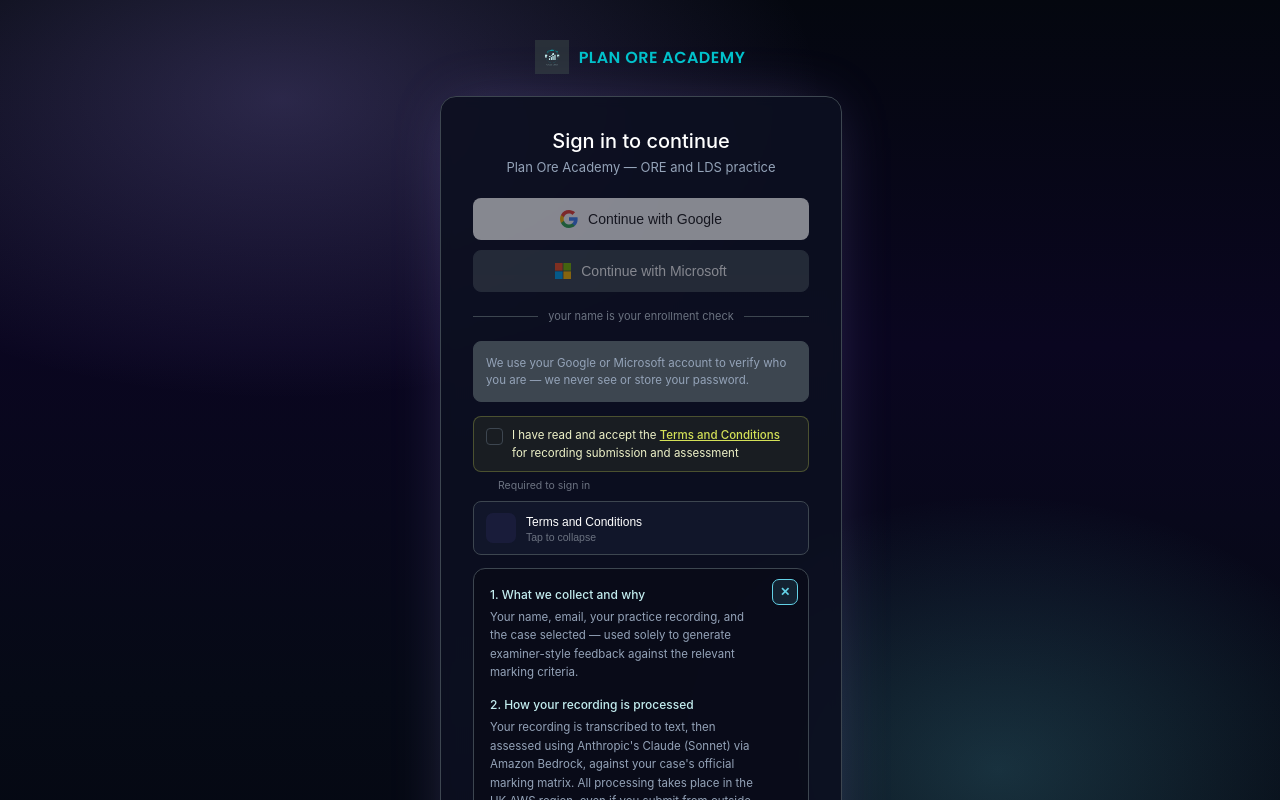
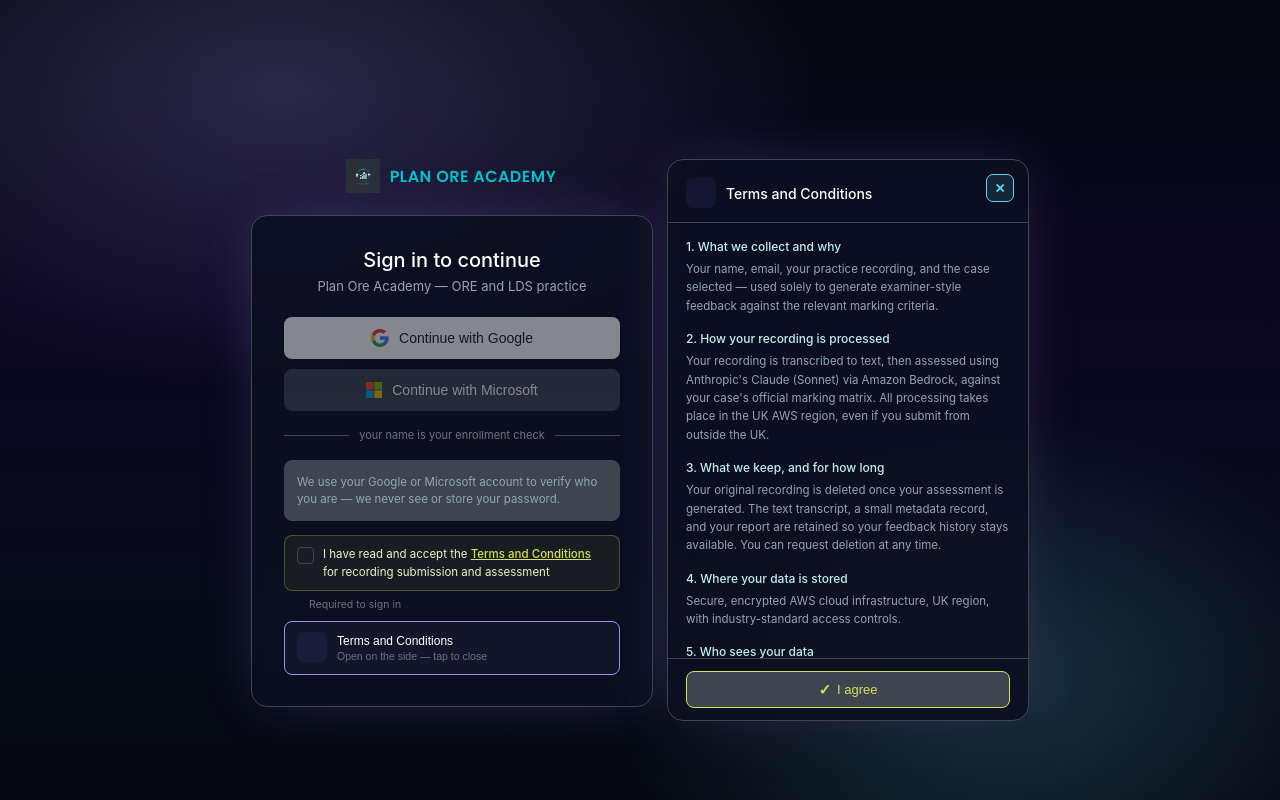
Before and after one commit to pratap-rajan/dental-ai-tutor, a React (Vite) app in the folder app/dental-ai-portal/: page / in a window 1280 px wide. Both pictures are taken after a click on the button "Terms and Conditions". Shown: the top 800 px of the page. Built offline with nearby package versions, Linux system fonts and the light colour scheme.

Commit message:
react-bug-fix-t&c-side-panel

```diff
--- a/app/dental-ai-portal/src/Login.jsx
+++ b/app/dental-ai-portal/src/Login.jsx
@@ -71,6 +71,7 @@ export default function Login({ pendingApproval, authError, errorDetail }) {
 
   return (
     <div style={styles.page}>
+      <div style={styles.layoutRow}>
         <div style={styles.centerWrap}>
           <Brand />
 
@@ -198,7 +199,7 @@ export default function Login({ pendingApproval, authError, errorDetail }) {
                 type="button"
                 style={{
                   ...styles.tcTile,
-                borderColor: tcTileHovered ? theme.purpleGlow : theme.navyLighter,
+                  borderColor: tcTileHovered || tcPanelOpen ? theme.purpleGlow : theme.navyLighter,
                   boxShadow: tcTileHovered ? `0 0 24px -8px ${theme.purpleGlow}99` : "none"
                 }}
                 onClick={() => setTcPanelOpen((v) => !v)}
@@ -211,7 +212,7 @@ export default function Login({ pendingApproval, authError, errorDetail }) {
                 <div style={styles.tcTileContent}>
                   <div style={styles.tcTileTitle}>Terms and Conditions</div>
                   <div style={styles.tcTileSubtitle}>
-                  {tcPanelOpen ? "Tap to collapse" : "Tap to view the full terms"}
+                    {tcPanelOpen ? "Open on the side — tap to close" : "Tap to view the full terms"}
                   </div>
                 </div>
                 {tcAccepted && !tcPanelOpen ? (
@@ -220,14 +221,20 @@ export default function Login({ pendingApproval, authError, errorDetail }) {
                     Accepted
                   </span>
                 ) : (
-                <i className={`ti ti-chevron-${tcPanelOpen ? "up" : "down"}`} style={{ color: theme.slateLight, fontSize: 16 }} />
+                  <i className={`ti ti-chevron-${tcPanelOpen ? "left" : "right"}`} style={{ color: theme.slateLight, fontSize: 16 }} />
                 )}
               </button>
+            </div>
+          </div>
+        </div>
 
-            {/* Terms panel expands INLINE within the same card — no
-                separate page, no detached floating overlay. */}
+        {/* Terms panel sits BESIDE the sign-in card on wide screens
+            (a true side panel), and stacks below it on narrow/mobile
+            screens where side-by-side won't fit — still fully inline
+            on the same page either way, never a separate route or a
+            dimmed full-screen overlay. */}
         {tcPanelOpen && (
-              <div style={styles.tcInlinePanel}>
+          <div style={styles.tcSidePanel}>
             <button
               type="button"
               onClick={() => setTcPanelOpen(false)}
@@ -236,6 +243,13 @@ export default function Login({ pendingApproval, authError, errorDetail }) {
             >
               <span style={styles.closeIcon}>✕</span>
             </button>
+
+            <div style={styles.tcPanelHeader}>
+              <div style={styles.tcTileIcon}>
+                <i className="ti ti-file-text" style={{ color: theme.purpleGlow, fontSize: 17 }} />
+              </div>
+              <p style={styles.tcPanelHeaderTitle}>Terms and Conditions</p>
+            </div>
 
             <div style={styles.tcPanelBody}>
               <TcSection n="1" title="What we collect and why">
@@ -266,8 +280,6 @@ export default function Login({ pendingApproval, authError, errorDetail }) {
             </div>
           </div>
         )}
-          </div>
-        </div>
       </div>
     </div>
   );
@@ -329,7 +341,18 @@ const styles = {
     position: "relative",
     overflow: "hidden"
   },
-  centerWrap: { width: "100%", maxWidth: 400, position: "relative", zIndex: 1 },
+  layoutRow: {
+    display: "flex",
+    flexWrap: "wrap",
+    gap: 16,
+    alignItems: "flex-start",
+    justifyContent: "center",
+    width: "100%",
+    maxWidth: 820,
+    position: "relative",
+    zIndex: 1
+  },
+  centerWrap: { width: "100%", maxWidth: 400 },
   brandRow: {
     display: "flex", alignItems: "center", justifyContent: "center", gap: 10, marginBottom: 22
   },
@@ -405,25 +428,38 @@ const styles = {
   },
   smallTick: { fontSize: 12, fontWeight: 700, lineHeight: 1 },
 
-  // Inline, same-card, same-page expanding panel — replaces the old
-  // separate fixed-position overlay + backdrop entirely.
-  tcInlinePanel: {
+  // Terms panel — sits BESIDE the sign-in card as a genuine side panel
+  // on wide screens (flexWrap on layoutRow lets it wrap below on
+  // narrow/mobile screens instead). Still fully inline on the same
+  // page, never a separate route, never a dimmed full-screen overlay.
+  tcSidePanel: {
     position: "relative",
-    marginTop: 12,
-    background: "rgba(9,11,22,0.7)",
+    width: "100%",
+    maxWidth: 360,
+    background: "rgba(13,16,33,0.92)",
+    backdropFilter: "blur(6px)",
     border: `1px solid ${theme.navyLighter}`,
-    borderRadius: 12,
-    overflow: "hidden"
+    borderRadius: 16,
+    boxShadow: "0 0 60px -14px rgba(162,143,243,0.3), 0 16px 40px rgba(0,0,0,0.35)",
+    overflow: "hidden",
+    display: "flex",
+    flexDirection: "column",
+    maxHeight: 560
   },
   tcInlineClose: {
-    position: "absolute", top: 10, right: 10, zIndex: 2,
-    width: 26, height: 26, border: `1.5px solid ${theme.tealGlow}`, borderRadius: 7,
+    position: "absolute", top: 14, right: 14, zIndex: 2,
+    width: 28, height: 28, border: `1.5px solid ${theme.tealGlow}`, borderRadius: 7,
     background: "rgba(99,209,230,0.12)", display: "flex", alignItems: "center", justifyContent: "center",
     cursor: "pointer"
   },
-  closeIcon: { color: theme.tealGlow, fontSize: 12, fontWeight: 700, lineHeight: 1 },
-  tcPanelBody: { maxHeight: 260, overflowY: "auto", padding: "18px 44px 4px 16px" },
-  tcPanelFooter: { padding: "12px 16px", borderTop: `1px solid ${theme.navyLighter}` },
+  closeIcon: { color: theme.tealGlow, fontSize: 13, fontWeight: 700, lineHeight: 1 },
+  tcPanelHeader: {
+    display: "flex", alignItems: "center", gap: 10,
+    padding: "18px 44px 14px 18px", borderBottom: `1px solid ${theme.navyLighter}`, flexShrink: 0
+  },
+  tcPanelHeaderTitle: { color: "#fff", fontSize: 14, fontWeight: 500, margin: 0 },
+  tcPanelBody: { flex: 1, overflowY: "auto", padding: "16px 18px" },
+  tcPanelFooter: { padding: "12px 18px", borderTop: `1px solid ${theme.navyLighter}`, flexShrink: 0 },
   tcAgreeButton: {
     width: "100%", background: theme.navyLighter, border: `1px solid ${theme.lime}`, color: theme.lime,
     borderRadius: 8, padding: 10, fontSize: 13, fontWeight: 500, cursor: "pointer",
```
Lines whose indentation alone changed are shown as unchanged.
